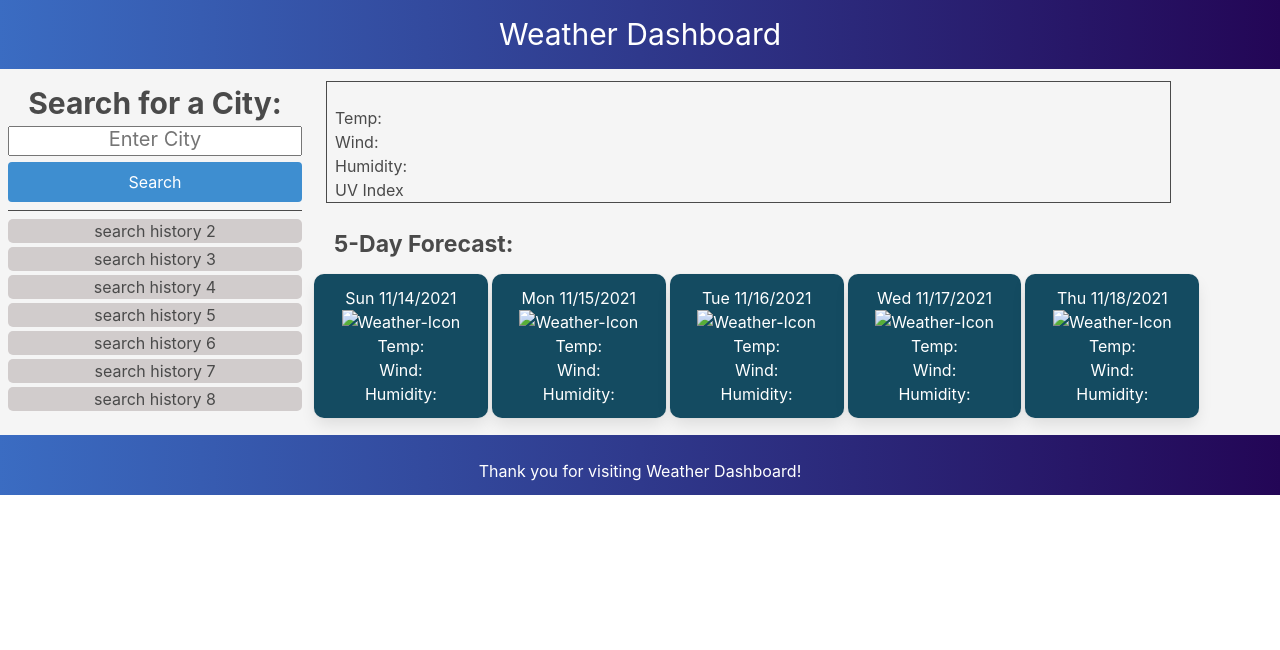
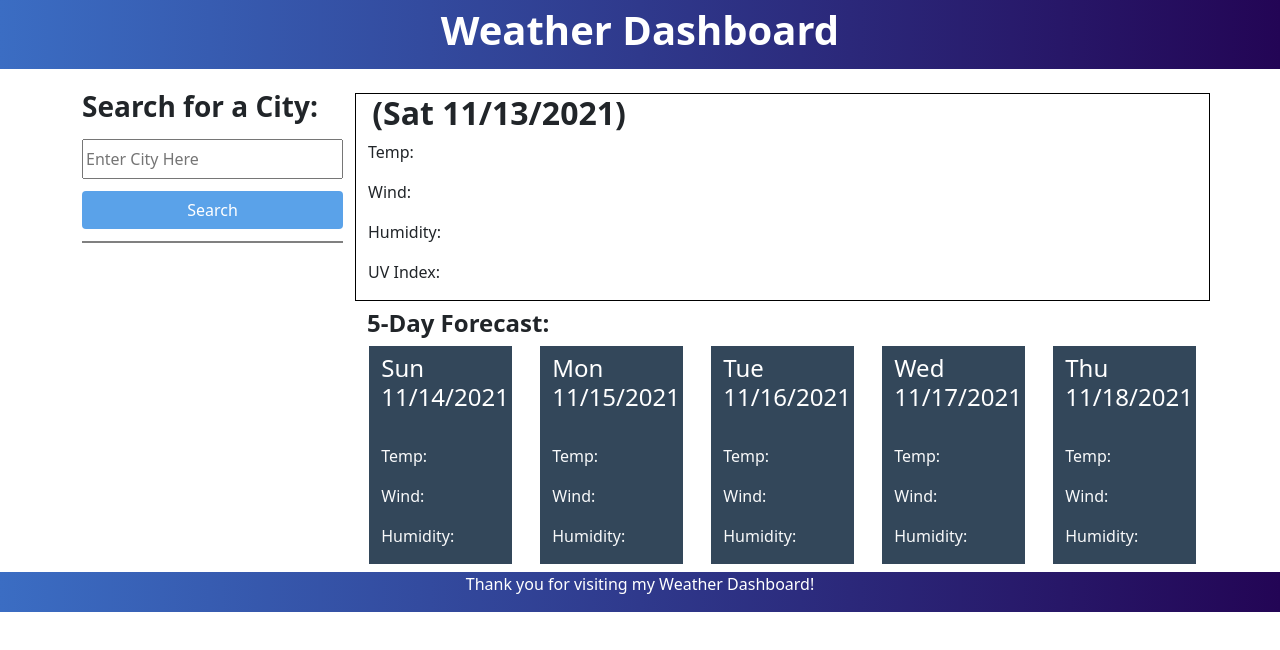
Before and after one commit to austinxewell/weather-dashboard, a plain HTML site: page index.html in a window 1280 px wide. Drawn offline with nearby package versions, Linux system fonts and the light colour scheme.

Commit message:
got help from a friend, rewrote a lot of code. most of the code was correct, needed small adjustments on the JS side, made a few adjustments to the html page. functioning webpage.

```diff
--- a/assets/css/style.css
+++ b/assets/css/style.css
@@ -1,65 +1,108 @@
 header {
-    background: linear-gradient(to right, #3b6dc3, #230555);
-    font-size: 30px;
-    font-weight: bold;
+    width: 100%;
+    background: linear-gradient(to right, #3B6DC3, #230555);
+    display: flex;
+    justify-content: center;
+    align-items: center;
+}
+
+header h1 {
+    padding: .5vw;
+    color: white;
+    font-weight: bolder;
+}
+
+#sidebar label, input, button {
+    width: 100%;
+    margin-bottom: 1.5vh;
+}
+
+#search-history-container button {
+    background-color: #B7B7B7;
+}
+
+#search-history-container button:hover {
+    background-color: #6e6e6e;
+}
+
+#search-btn {
+    background-color: #5AA2E9;
+    color: white;
+}
+
+#search-btn:hover {
+    background-color: #2B2777;
+}
+
+.search-div {
+    border-bottom: 2px solid gray;
+}
+
+#search-history-container {
+    margin-top: 1.5vh;
+}
+
+#sidebar label {
+    font-size: 3.5vh;
+    font-weight: bolder;
+}
+
+#sidebar input {
+    height: 5vh;
+}
+
+#main-window {
+    border: 1px solid black;
+    min-height: 25vh;
+    width: 100%;
 }
 
 h2 {
-    font-weight: bold;
-    font-size: 30px;
+    font-weight: bolder;
+    font-size: 4vh;
+    display: inline-block;
 }
 
 h3 {
-    font-size: 23px;
-    font-weight: bold;
-
+    font-weight: bolder;
+    font-size: 3vh;
 }
 
-button {
-    width: 100%;
+.five-days {
+    min-height: 24vh;
+    background-color: #33475A;
 }
 
-textarea {
-    width: 100%;
-    height: 30px;
-    resize: none;
-    font-size: 20px;
-    text-align: center;
+.five-days h4 {
+    color: white;
 }
 
-.search {
-    border-bottom: solid;
-    border-width: thin;
-    text-align: center;
+.uv-favorable {
+    background-color: green;
+    border-radius: 5px;
+    padding: 1px 8px;
+    color: white;
 }
 
-.history {
-    text-align: center;
+.uv-moderate {
+    background-color: orange;
+    border-radius: 5px;
+    padding: 1px 8px;
+    color: white;
 }
 
-.historyText {
-    background-color: rgb(209, 204, 204);
+.uv-severe {
+    background-color: purple;
     border-radius: 5px;
-}
-
-.weather {
-    border-style: solid;
-    border-width: thin;
-}
-
-.card {
-    background-color: #144b61;
+    padding: 1px 8px;
     color: white;
-    border-radius: 10px;
-    text-align: center;
 }
 
 footer {
-    background: linear-gradient(to right, #3b6dc3, #230555);
+    width: 100%;
+    background: linear-gradient(to right, #3B6DC3, #230555);
+    display: flex;
+    justify-content: center;
+    align-items: center;
+    color: white;
 }
-
-@media only screen and (max-width: 751px) {
-    .card {
-        border: solid;
-    }
-}
--- a/assets/js/script.js
+++ b/assets/js/script.js
@@ -1,16 +1,15 @@
-//vars for search info
-searchEntry = $("#input");
-searchBtnEl = $("#searchBtn")
+// dom elements
+var searchBtnEl = $("#search-btn");
+var searchEntry = $("#input");
 
-//sets an empty array
+// saved searches array
 var searchHistory = [];
-
 
 // date display handler
 var dateDisplayHandler = function () {
     // current day
     var currentDay = moment().format("ddd M/DD/YYYY");
-    $("#currentDate").text("("+currentDay+")");
+    $("#current-date").text("("+currentDay+")");
 
     // tomorrow
     var day1 = moment().add("day", 1).format("ddd M/DD/YYYY");
@@ -33,7 +32,7 @@ var dateDisplayHandler = function () {
     $("#date-5").text(day5);
 }
 
-//search button event listener
+// search button 'enter' listener
 searchEntry.keypress(function(event) {
     if (event.which == 13) {
         event.preventDefault();
@@ -41,39 +40,58 @@ searchEntry.keypress(function(event) {
     }
 })
 
-$('#searchHistoryContainer').on('click', "button", function(event) {
-    var cityName = event.target.innerText;
-    geocode(cityName)
+// search button click listener
+searchBtnEl.click(function() {
+    // grab value
+    var searchEntry = $("#input").val().trim();
+
+    console.log(searchEntry + " was searched.");
+
+    // send to geocoding function
+    geocode(searchEntry);
+
+    $("#input").val("");
 })
 
+// search history button click listener
+$("#search-history-container").on("click", "button", function(event) {
+    var cityName = event.target.innerText;
+
+    // send to geocoding function
+    geocode(cityName);
+})
+
+// geocode users search to get lat/lon for api call
 var geocode = function(cityName) {
+    // set url
     var apiUrl = "https://api.openweathermap.org/geo/1.0/direct?q=" + cityName + "&appid=cccf269a77ddb6c94abd87b983498833";
 
-    fetch(apiUrl).then(function(res) {
-        if (res.ok) {
-            res.json().then(function(res) {
-                console.log(res);
+    // fetch geocode info
+    fetch(apiUrl).then(function(repsonse) {
+        if (repsonse.ok) {
+            repsonse.json().then(function(response) {
+                console.log(response);
 
-                //city name and display
-                var cityName = res[0].name;
-                $('#city').text(cityName);
+                // grab city name and display
+                var cityName = response[0].name;
+                $("#city").text(cityName);
 
-                //save to local storage
+                // save to local data for history
                 saveSearch(cityName);
 
-                //grab lat/lon and send to fetcher function
-                // var lat = res[0].lat
-                // var lon = res[0].lon
-                // fetcher(lat, lon);
+                // grab lat/lon and send to fetcher
+                var lat = response[0].lat
+                var lon = response[0].lon
+                fetcher(lat, lon);
 
-                //load local storage
-                loadHistory()
+                // load history and update with new button
+                loadHistory();
             })
         }
     })
 }
 
-
+// function to fetch and parse api
 var fetcher = function(lat, lon) {
     // set url
     var apiUrl = "https://api.openweathermap.org/data/2.5/onecall?lat=" + lat + "&lon=" + lon + "&units=imperial&appid=cccf269a77ddb6c94abd87b983498833"
@@ -86,33 +104,33 @@ var fetcher = function(lat, lon) {
                 // grab weather icon
                 var weatherIcon = response.current.weather[0].icon;
                 var iconUrl = "http://openweathermap.org/img/wn/"+weatherIcon+"@2x.png"
-                $("#currentIcon").attr("src", iconUrl);
+                $("#current-icon").attr("src", iconUrl);
 
                 // grab temp
                 var temp = response.current.temp + " °F";
-                $("#currentTemp").text(temp);
+                $("#current-temp").text(temp);
 
                 // grab wind
                 var wind = response.current.wind_speed + " MPH";
-                $("#currentWind").text(wind);
+                $("#current-wind").text(wind);
 
                 // grab humidity
                 var humidity = response.current.humidity + "%";
-                $("#currentHumidity").text(humidity);
+                $("#current-humidity").text(humidity);
 
                 // grab uvi
                 var uvi = response.current.uvi;
-                $("#currentUV").text(uvi);
+                $("#current-uv").text(uvi);
                 // set uvi color
                 if (uvi >= 0 && uvi <= 2) {
-                    $("#currentUV").removeClass()
-                    $("#currentUV").addClass("uv-favorable")
+                    $("#current-uv").removeClass()
+                    $("#current-uv").addClass("uv-favorable")
                 } else if (uvi > 2 && uvi <= 7) {
-                    $("#currentUV").removeClass()
-                    $("#currentUV").addClass("uv-moderate")
+                    $("#current-uv").removeClass()
+                    $("#current-uv").addClass("uv-moderate")
                 } else {
-                    $("#currentUV").removeClass()
-                    $("#currentUV").addClass("uv-severe")
+                    $("#current-uv").removeClass()
+                    $("#current-uv").addClass("uv-severe")
                 }
 
                 // loop through daily key and grab/display data
@@ -147,49 +165,34 @@ var saveSearch = function(cityName) {
     localStorage.setItem("searchHistory", JSON.stringify(searchHistory));
 }
 
-
-
-
-
-//search button click listener
-searchBtnEl.click(function() {
-    var searchEntry = $("#input").val().trim();
-    console.log(searchEntry + ' was searched.');
-})
-
-//save search to local storge
-var saveSearch = function(cityName) {
-    searchHistory.push(cityName);
-
-    localStorage.setItem('searchHistory', JSON.stringify(searchHistory));
-}
-
 var loadHistory = function() {
-    searchHistory = JSON.parse(localStorage.getItem('searchHistroy'));
+    // grab from local storage
+    searchHistory = JSON.parse(localStorage.getItem("searchHistory"));
 
     if (!searchHistory) {
-        searchHistory = []
+        searchHistory = [];
     }
 
-    //clear old buttons
-    $('#searchHistoryContainer').htlm('')
-    //create array to delete duplicates
+    // clear old buttons
+    $("#search-history-container").html("");
+
+    // create unique array to clear duplicate entries
     const uniqueSearchHistory = [...new Set(searchHistory)];
 
-    //for loop to create buttons from last 7 searches
-    for(var i = uniqueSearchHistory.length - 1; i>= uniqueSearchHistory.length - 7; i--) {
+    // loop through and create buttons from the last 7 searched cities
+    for (var i = uniqueSearchHistory.length-1; i >= uniqueSearchHistory.length-7; i--) {
 
+        // check for undefined/empty slots
         if (uniqueSearchHistory[i]) {
+            // create new buttons
             var cityName = uniqueSearchHistory[i];
-            $("<button class='historyText ml-2 mb-1'> "+cityName+" </button>").appendTo("searchHistory");
-            console.log('button created')
+            $("<button class='btn' type='button'>"+cityName+"</button>").appendTo("#search-history-container");
         }
     }
 }
 
+setInterval(dateDisplayHandler, 3600000);
 
+dateDisplayHandler();
 
-
-
-setInterval(dateDisplayHandler, 3600000);
-dateDisplayHandler();
+loadHistory();
--- a/index.html
+++ b/index.html
@@ -5,100 +5,88 @@
     <meta http-equiv="X-UA-Compatible" content="IE=edge">
     <meta name="viewport" content="width=device-width, initial-scale=1.0">
     <title>Weather Dashboard</title>
-
-    <link rel="stylesheet" href="https://cdn.jsdelivr.net/npm/bulma@0.9.3/css/bulma.min.css">
+    <!-- bootstrap -->
+    <link href="https://cdn.jsdelivr.net/npm/bootstrap@5.1.0/dist/css/bootstrap.min.css" rel="stylesheet" integrity="sha384-KyZXEAg3QhqLMpG8r+8fhAXLRk2vvoC2f3B09zVXn8CA5QIVfZOJ3BCsw2P0p/We" crossorigin="anonymous">
+    <!-- my css -->
     <link rel="stylesheet" href="./assets/css/style.css">
 </head>
-
-<header class="columns">
-    <h1 class="column is-full has-text-centered has-text-white pt-5">Weather Dashboard</h1>
-</header>
-
-<!-- Creates Side bar/search/search history -->
-<body class="has-background-light">
-    <section class="columns">
-        <div id="searchHistoryContainer" class="column is-one-quarter">
-            <div class="search ml-2 mb-2 pb-2">
-                <h2>Search for a City:</h2>
-                <textarea id="input" placeholder="Enter City"></textarea>
-                <br>
-                <button id="searchBtn" class="button is-info">Search</button>
+<body>
+    <header>
+        <h1>Weather Dashboard</h1>
+    </header>
+    <main class="container">
+        <div class="row">
+            <div id="sidebar" class="col-12 col-lg-3 mt-3">
+                <div class="search-div">
+                    <label for="search">Search for a City:</label>
+                    <input id="input" type="text" name="search" placeholder="Enter City Here">
+                    <button id="search-btn" class="btn" type="submit">Search</button>
+                </div>
+                <div id="search-history-container">
+                </div>
             </div>
-
-            <div id="searcHistory" class="history">
-
-                <p class="historyText ml-2 mb-1">search history 2</p>
-                <p class="historyText ml-2 mb-1">search history 3</p>
-                <p class="historyText ml-2 mb-1">search history 4</p>
-                <p class="historyText ml-2 mb-1">search history 5</p>
-                <p class="historyText ml-2 mb-1">search history 6</p>
-                <p class="historyText ml-2 mb-1">search history 7</p>
-                <p class="historyText ml-2">search history 8</p>
+            <div class="col-12 col-lg-9 mt-4">
+                <div class="row">
+                    <div id="main-window" class="col-12 col-lg-9">
+                        <h2 id="city"></h2>
+                        <h2 id="current-date"></h2> <img id="current-icon" src="" class="mb-3">
+                        <p>Temp: <span id="current-temp"></span></p>
+                        <p>Wind: <span id="current-wind"></span></p>
+                        <p>Humidity: <span id="current-humidity"></span></p>
+                        <p>UV Index: <span id="current-uv"></span></p>
+                    </div>
+                </div>
+                <h3 class="pt-2">5-Day Forecast:</h3>
+                <div class="row justify-content-around">
+                    <div id="day1" class="col-5 col-lg-2 five-days mb-2">
+                        <h4 id="date-1" class="my-2"></h4>
+                        <img id="icon-1" src="" class="mb-3">
+                        <p class="text-light">Temp: <span id="temp-1"></span></p>
+                        <p class="text-light">Wind: <span id="wind-1"></span></p>
+                        <p class="text-light">Humidity: <span id="humidity-1"></span></p>
+                    </div>
+                    <div id="day2" class="col-5 col-lg-2 five-days mb-2">
+                        <h4 id="date-2" class="my-2"></h4>
+                        <img id="icon-2" src="" class="mb-3">
+                        <p class="text-light">Temp: <span id="temp-2"></span></p>
+                        <p class="text-light">Wind: <span id="wind-2"></span></p>
+                        <p class="text-light">Humidity: <span id="humidity-2"></span></p>
+                    </div>
+                    <div id="day3" class="col-5 col-lg-2 five-days mb-2">
+                        <h4 id="date-3" class="my-2"></h4>
+                        <img id="icon-3" src="" class="mb-3">
+                        <p class="text-light">Temp: <span id="temp-3"></span></p>
+                        <p class="text-light">Wind: <span id="wind-3"></span></p>
+                        <p class="text-light">Humidity: <span id="humidity-3"></span></p>
+                    </div>
+                    <div id="day4" class="col-5 col-lg-2 five-days mb-2">
+                        <h4 id="date-4" class="my-2"></h4>
+                        <img id="icon-4" src="" class="mb-3">
+                        <p class="text-light">Temp: <span id="temp-4"></span></p>
+                        <p class="text-light">Wind: <span id="wind-4"></span></p>
+                        <p class="text-light">Humidity: <span id="humidity-4"></span></p>
+                    </div>
+                    <div id="day5" class="col-5 col-lg-2 five-days mb-2">
+                        <h4 id="date-5" class="my-2"></h4>
+                        <img id="icon-5" src="" class="mb-3">
+                        <p class="text-light">Temp: <span id="temp-5"></span></p>
+                        <p class="text-light">Wind: <span id="wind-5"></span></p>
+                        <p class="text-light">Humidity: <span id="humidity-5"></span></p>
+                    </div>
+                </div>
             </div>
         </div>
+    </main>
 
-        <!-- Creates Text area with Today's information -->
-        <section class="column is-two-thirds">
-            <div class="weather pl-2">
-                <h2 id="city"></h2>
-                <h2 id="city currentDate"></h2><img id="currentIcon" src="" alt="">
-                <p id="currentTemp">Temp:</p>
-                <p id ="currentWind">Wind:</p>
-                <p id ="currentHumidity">Humidity:</p>
-                <p id ="currentUV">UV Index</p>
-            </div>
-            <br>
+    <footer>
+        <p>Thank you for visiting my Weather Dashboard!</p>
+    </footer>
 
-            <!-- gnerates cards for 5 day forecast -->
-            <h3 class="ml-2">5-Day Forecast:</h3>
-            <br>
-            <section class="columns">
-                <div id="card1" class="column is-one-fifth card mr-1">
-                    <p id="date-1"></p>
-                    <img id="icon-1" src="" alt="Weather-Icon">
-                    <p>Temp:</p>
-                    <p>Wind:</p>
-                    <p>Humidity:</p>
-                </div>
-                <div id="card2" class="column is-one-fifth card mr-1">
-                    <p id="date-2"></p>
-                    <img id="icon-2" src="" alt="Weather-Icon">
-                    <p>Temp:</p>
-                    <p>Wind:</p>
-                    <p>Humidity:</p>
-                </div>
-                <div id="card3" class="column is-one-fifth card mr-1">
-                    <p id="date-3"></p>
-                    <img id="icon-3" src="" alt="Weather-Icon">
-                    <p>Temp:</p>
-                    <p>Wind:</p>
-                    <p>Humidity:</p>
-                </div>
-                <div id="card4" class="column is-one-fifth card mr-1">
-                    <p id="date-4"></p>
-                    <img id="icon-4" src="" alt="Weather-Icon">
-                    <p>Temp:</p>
-                    <p>Wind:</p>
-                    <p>Humidity:</p>
-                </div>
-                <div id="card5" class="column is-one-fifth card">
-                    <p id="date-5"></p>
-                    <img id="icon-5" src="" alt="Weather-Icon">
-                    <p>Temp:</p>
-                    <p>Wind:</p>
-                    <p>Humidity:</p>
-                </div>
-            </section>
-        </section>
-    </section>
-<footer class="columns mt-2">
-    <p class="column is-full has-text-centered has-text-white pt-5">Thank you for visiting Weather Dashboard! </p>
-</footer>
+    <!-- jQuery -->
+    <script src="https://code.jquery.com/jquery-3.6.0.slim.min.js" integrity="sha256-u7e5khyithlIdTpu22PHhENmPcRdFiHRjhAuHcs05RI=" crossorigin="anonymous"></script>
+    <!-- Moment.js -->
+    <script src="https://cdnjs.cloudflare.com/ajax/libs/moment.js/2.29.1/moment.min.js" integrity="sha512-qTXRIMyZIFb8iQcfjXWCO8+M5Tbc38Qi5WzdPOYZHIlZpzBHG3L3by84BBBOiRGiEb7KKtAOAs5qYdUiZiQNNQ==" crossorigin="anonymous" referrerpolicy="no-referrer"></script>
+    <!-- my script -->
+    <script src="./assets/js/script.js"></script>
 </body>
 </html>
-
-<script src="https://code.jquery.com/jquery-3.6.0.slim.min.js" integrity="sha256-u7e5khyithlIdTpu22PHhENmPcRdFiHRjhAuHcs05RI=" crossorigin="anonymous"></script>
-
-<script src="https://cdnjs.cloudflare.com/ajax/libs/moment.js/2.29.1/moment.min.js" integrity="sha512-qTXRIMyZIFb8iQcfjXWCO8+M5Tbc38Qi5WzdPOYZHIlZpzBHG3L3by84BBBOiRGiEb7KKtAOAs5qYdUiZiQNNQ==" crossorigin="anonymous" referrerpolicy="no-referrer"></script>
-
-<script src="/assets/js/script.js"></script>
```
